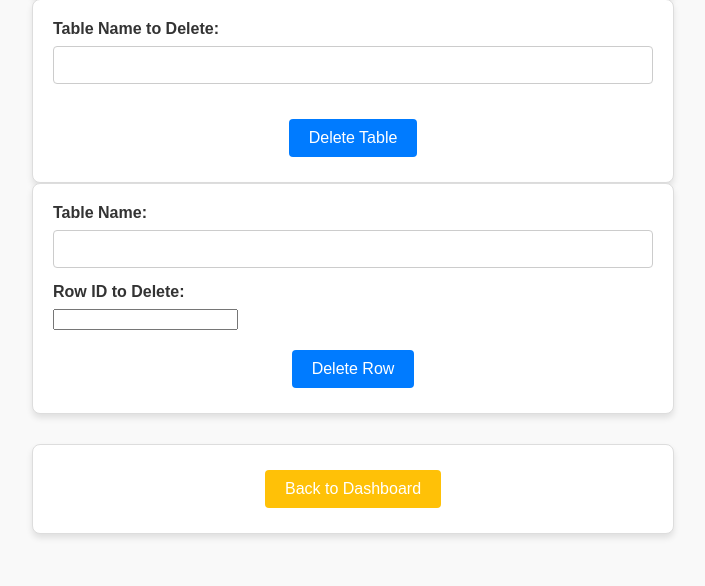
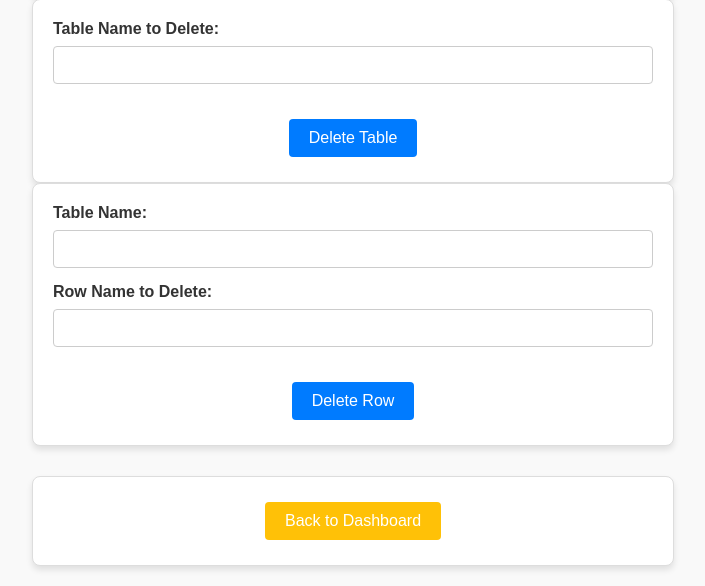
Before and after one commit to Reza-forouzn/store, a Flask app: template app/templates/manage.html in a window 1280 px wide. Shown: the part 707-1293 px from the top of the page, without its empty margins (287-992 px from the left). Before the commit the page ends 1245 px from the top, so only its background shows below. Run offline with Flask 3, Linux system fonts and the light colour scheme; the template is opened without the code that fills it, so the values that code supplies are empty.

Commit message:
delete row based on row name

```diff
--- a/app/app.py
+++ b/app/app.py
@@ -187,8 +187,7 @@
                 all_emails
             )
         elif action == 'delete_table':
-            query = f"DROP TABLE IF EXISTS {table_name}"
-            cursor.execute(query)
+            cursor.execute(f"DROP TABLE {table_name}")
             connection.commit()
 
             send_email(
@@ -197,14 +196,13 @@
                 admin_emails
             )
         elif action == 'delete_row':
-            row_id = request.form['row_id']
-            query = f"DELETE FROM {table_name} WHERE id = %s"
-            cursor.execute(query, (row_id,))
+            row_name = request.form.get('row_name')
+            cursor.execute(f"DELETE FROM {table_name} WHERE name = %s", (row_name,))
             connection.commit()
 
             send_email(
                 "Row Deleted",
-                f"Row with ID '{row_id}' has been deleted from table '{table_name}' by {user_email}.",
+                f"Row '{row_name}' has been deleted from table '{table_name}' by {user_email}.",
                 admin_emails
             )
 
--- a/app/templates/manage.html
+++ b/app/templates/manage.html
@@ -43,8 +43,8 @@
         <label for="table_name_row_delete">Table Name:</label>
         <input type="text" id="table_name_row_delete" name="table_name" class="form-input" required>
         <br>
-        <label for="row_id">Row ID to Delete:</label>
-        <input type="number" id="row_id" name="row_id" class="form-input" required>
+        <label for="row_name">Row Name to Delete:</label>
+        <input type="text" id="row_name" name="row_name" class="form-input" required>
         <br>
         <div class="button-container">
             <button name="action" value="delete_row" class="delete-btn">Delete Row</button>
```
